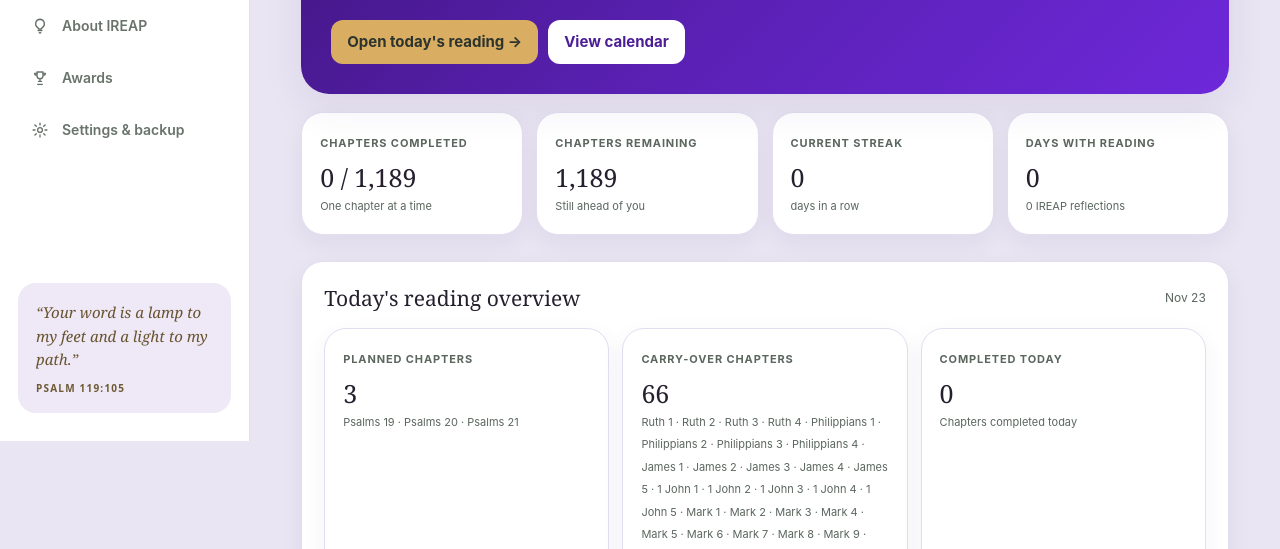
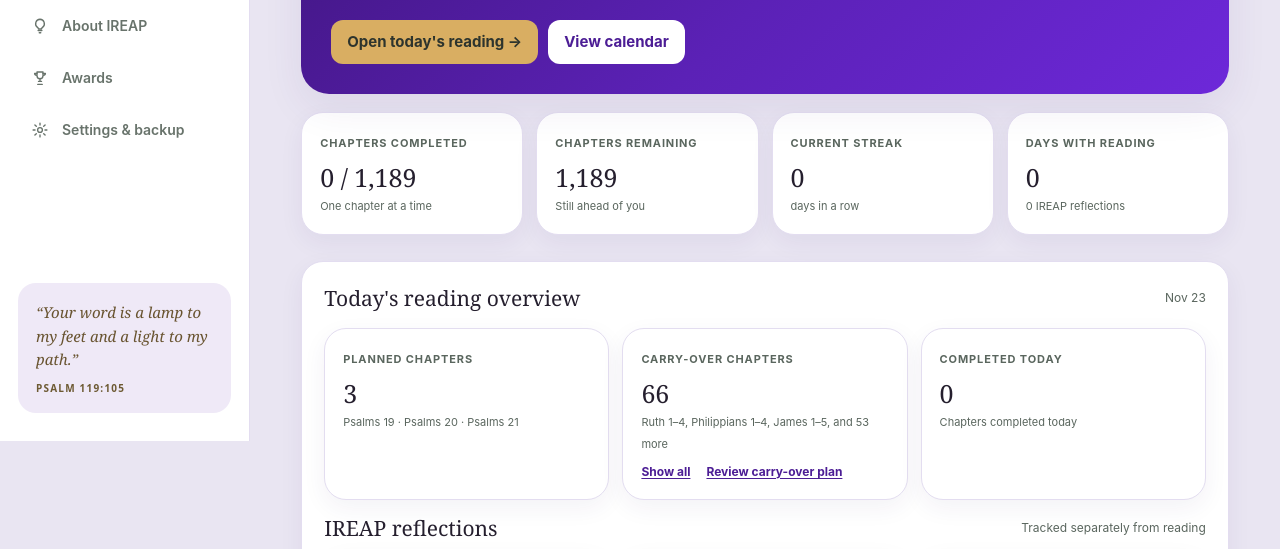
Before and after one commit to ronniew3099-star/Bible-365-project, a plain HTML site: page index.html in a window 1280 px wide. Shown: the part 359-908 px from the top of the page. Drawn offline with nearby package versions, Linux system fonts and the light colour scheme.

Commit message:
Figma 4: carry-over summary on dashboard

```diff
--- a/index.html
+++ b/index.html
@@ -31,7 +31,7 @@ main{padding:34px clamp(18px,4vw,60px) 90px;min-width:0}.topbar{display:flex;jus
 .view{display:none}.view.active{display:block}.hero{background:linear-gradient(135deg,#3d1478 0%,#5b21b6 55%,#6d28d9 100%);color:white;border-radius:28px;padding:30px;display:grid;grid-template-columns:1fr auto;grid-template-areas:"intro ring" "body ring";gap:0 20px;align-items:center;box-shadow:var(--shadow);position:relative;overflow:hidden}.hero-intro{grid-area:intro}.hero-body{grid-area:body}.hero-text-short{display:none}.hero:after{content:"";position:absolute;width:280px;height:280px;border:1px solid rgba(255,255,255,.12);border-radius:50%;right:100px;top:-170px}.hero h2{font:400 clamp(25px,3vw,34px)/1.2 Georgia,serif;margin:7px 0 9px}.hero p{color:#e9e2f7;margin:0;max-width:540px}.hero .eyebrow{color:#d9c8f5}.hero-actions{display:flex;gap:10px;flex-wrap:wrap;margin-top:20px}
 .btn{border:0;border-radius:12px;padding:11px 16px;font-weight:700;transition:.15s}.btn.primary{background:var(--gold);color:#2d342d}.btn.light{background:white;color:var(--green)}.btn.ghost{background:#efe9f7;color:var(--green)}.btn.outline{background:transparent;border:1px solid var(--line);color:var(--ink)}.btn:disabled{opacity:.45;cursor:not-allowed}.section-toggle{padding:6px 12px;font-size:18px;line-height:1;flex:none}
 .progress-ring{grid-area:ring;width:128px;height:128px;border-radius:50%;display:grid;place-items:center;background:conic-gradient(var(--gold) var(--progress,0%),rgba(255,255,255,.18) 0);position:relative;z-index:1}.progress-ring:before{content:"";position:absolute;inset:9px;background:var(--green);border-radius:50%}.progress-ring div{position:relative;text-align:center}.progress-ring strong{font:28px Georgia,serif;display:block}.progress-ring small{font-size:10px;color:#e9e2f7}
-.stats{display:grid;grid-template-columns:repeat(4,minmax(0,1fr));gap:13px;margin:18px 0 26px}.stat,.panel,.reading-card,.book-card{background:var(--paper);border:1px solid var(--line);border-radius:var(--radius);box-shadow:0 8px 24px rgba(58,32,110,.06)}.stat{padding:18px}.stat label{font-size:11px;color:var(--muted);font-weight:700;letter-spacing:.08em;text-transform:uppercase}.stat strong{display:block;font:25px Georgia,serif;margin-top:6px}.stat small{color:var(--muted);font-size:11px}
+.stats{display:grid;grid-template-columns:repeat(4,minmax(0,1fr));gap:13px;margin:18px 0 26px}.stat,.panel,.reading-card,.book-card{background:var(--paper);border:1px solid var(--line);border-radius:var(--radius);box-shadow:0 8px 24px rgba(58,32,110,.06)}.stat{padding:18px}.stat label{font-size:11px;color:var(--muted);font-weight:700;letter-spacing:.08em;text-transform:uppercase}.stat strong{display:block;font:25px Georgia,serif;margin-top:6px}.stat small{color:var(--muted);font-size:11px}.dash-carry-actions{margin-top:8px;display:flex;flex-wrap:wrap;gap:4px 16px}.dash-carry-actions button{border:0;background:transparent;padding:0;font-size:12px;font-weight:700;color:var(--green);cursor:pointer;text-decoration:underline;text-underline-offset:2px}
 .grid2{display:grid;grid-template-columns:1.15fr .85fr;gap:17px}.panel{padding:22px}.panel-head{display:flex;align-items:center;justify-content:space-between;gap:12px;margin-bottom:16px}.panel h3{font:400 21px Georgia,serif;margin:0}.subtle{color:var(--muted);font-size:12px}
 .next-reading{display:flex;align-items:center;justify-content:space-between;gap:12px;padding:13px 0;border-bottom:1px solid var(--line)}.next-reading:last-child{border-bottom:0}.chapter-name{font-weight:650}.chapter-tag{font-size:11px;color:var(--muted)}
 .finish-box{background:#efe9f7;border-radius:16px;padding:17px}.finish-box strong{display:block;font:25px Georgia,serif;color:var(--green);margin:4px 0}.finish-box p{margin:0;color:#71694f;font-size:12px}
@@ -140,7 +140,7 @@ main{padding:34px clamp(18px,4vw,60px) 90px;min-width:0}.topbar{display:flex;jus
       <div class="panel-head"><h3>Today's reading overview</h3><span class="subtle" id="dashboardDateLabel"></span></div>
       <div class="stats three" style="margin:0 0 14px">
         <div class="stat"><label>Planned chapters</label><strong id="dashPlannedCount">0</strong><small id="dashPlannedNames">Today's assignment</small></div>
-        <div class="stat"><label>Carry-over chapters</label><strong id="dashCarryCount">0</strong><small id="dashCarryNames">Outstanding from earlier days</small></div>
+        <div class="stat"><label>Carry-over chapters</label><strong id="dashCarryCount">0</strong><small id="dashCarryNames">Outstanding from earlier days</small><div class="dash-carry-actions"><button type="button" id="dashCarryToggle" aria-expanded="false" onclick="toggleDashCarry()" hidden>Show all</button><button type="button" id="dashCarryReview" onclick="showView('today')" hidden>Review carry-over plan</button></div></div>
         <div class="stat"><label>Completed today</label><strong id="dashReadToday">0</strong><small>Chapters completed today</small></div>
       </div>
       <div class="panel-head" style="margin:8px 0 10px"><h3>IREAP reflections</h3><span class="subtle">Tracked separately from reading</span></div>
@@ -910,6 +910,29 @@ function setupReminderTimer(){
  updateReminderStatus();syncReminderCheckbox();
 }
 
+let dashCarryExpanded=false;
+function carryOverSummary(indexes){
+ const groups=[];
+ for(const i of indexes){
+  const {book,chapter}=bookAndChapter(CHAPTERS[i]);
+  const last=groups[groups.length-1];
+  if(last&&last.book===book&&chapter===last.end+1){last.end=chapter;last.count++}
+  else groups.push({book,start:chapter,end:chapter,count:1});
+ }
+ return groups;
+}
+function formatCarryGroup(g){return g.start===g.end?g.book+" "+g.start:g.book+" "+g.start+"–"+g.end}
+function renderDashCarry(carry){
+ const names=document.getElementById("dashCarryNames"),toggle=document.getElementById("dashCarryToggle"),review=document.getElementById("dashCarryReview");
+ if(!carry.length){names.textContent="No outstanding carry-over";toggle.hidden=true;review.hidden=true;return}
+ review.hidden=false;
+ const groups=carryOverSummary(carry),shown=groups.slice(0,3),shownCount=shown.reduce((n,g)=>n+g.count,0),remaining=carry.length-shownCount;
+ if(remaining<=0){toggle.hidden=true;names.textContent=groups.map(formatCarryGroup).join(", ");return}
+ toggle.hidden=false;
+ if(dashCarryExpanded){names.textContent=carry.map(i=>CHAPTERS[i]).join(" · ");toggle.textContent="Show less";toggle.setAttribute("aria-expanded","true")}
+ else{names.textContent=shown.map(formatCarryGroup).join(", ")+", and "+remaining+" more";toggle.textContent="Show all";toggle.setAttribute("aria-expanded","false")}
+}
+function toggleDashCarry(){dashCarryExpanded=!dashCarryExpanded;renderDashCarry(getCarryOverChapterIndexes())}
 function renderDashboard(){
  const n=activeCompletedCount(),total=planTotal(),remain=total-n,pct=total?n/total*100:0,finish=projectedFinish();
  document.getElementById("progressPct").textContent=pct.toFixed(1)+"%";
@@ -932,7 +955,7 @@ function renderDashboard(){
  document.getElementById("dashPlannedCount").textContent=planned.length;
  document.getElementById("dashPlannedNames").textContent=planned.length?planned.map(i=>CHAPTERS[i]).join(" · "):"No scheduled chapters";
  document.getElementById("dashCarryCount").textContent=carry.length;
- document.getElementById("dashCarryNames").textContent=carry.length?carry.map(i=>CHAPTERS[i]).join(" · "):"No outstanding carry-over";
+ renderDashCarry(carry);
  document.getElementById("dashReadToday").textContent=completedToday.length;
  const completedIreaps=state.ireapCompleted||[];
  const outstanding=state.completed.filter(i=>!completedIreaps.includes(i));
```
Also changed, not shown: 1 other file.
